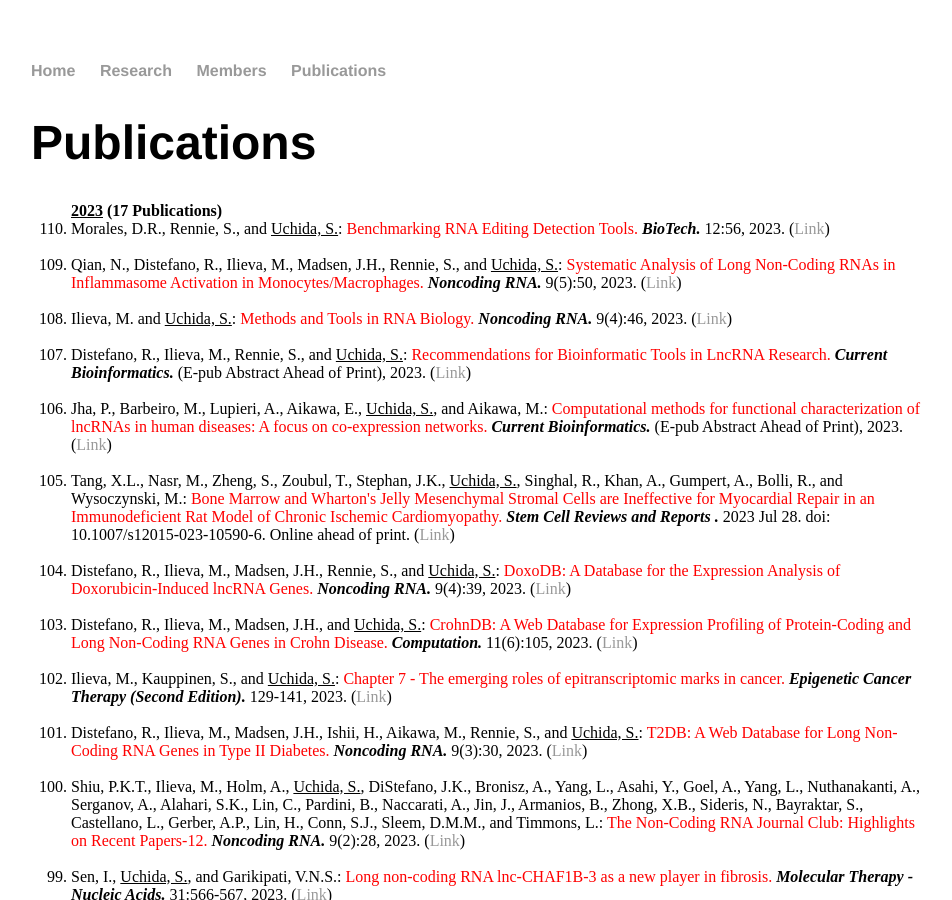
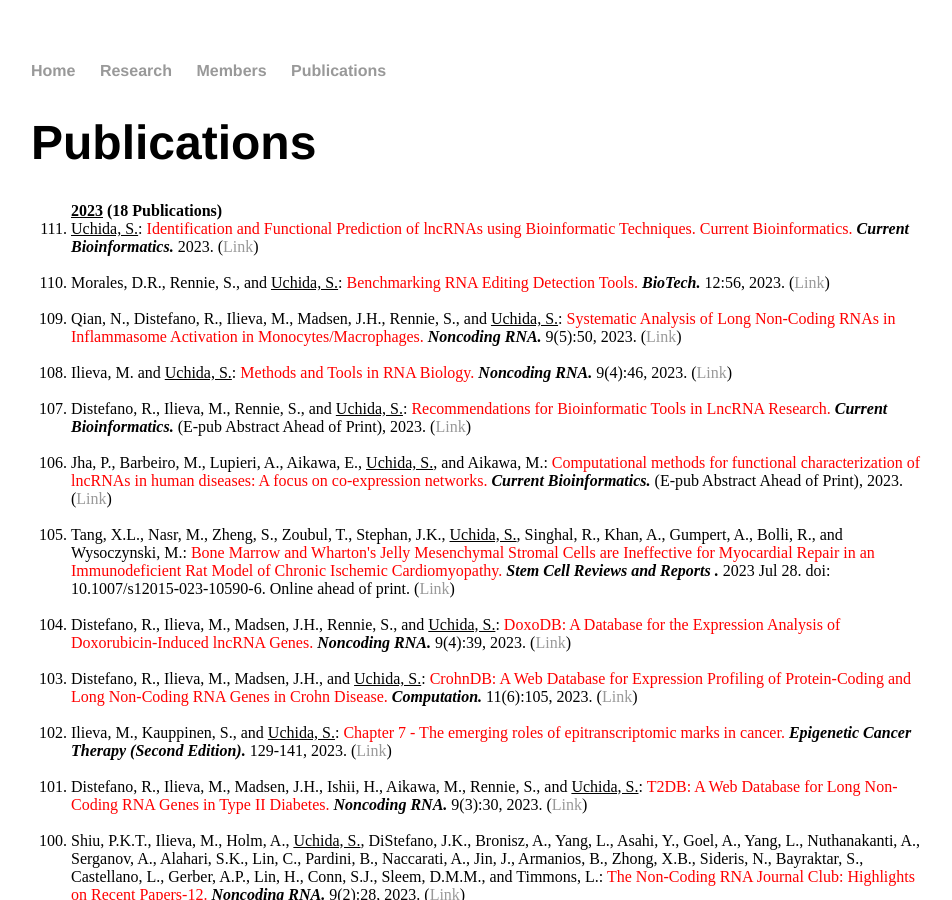
Before and after one commit to heartlncrna/heartlncrna.github.io, a Jekyll site: the page publications/pub_list.html, which Jekyll copies as it is, in a window 1280 px wide and 900 px high. Shown: the whole window, without its empty margins (161-1113 px from the left). Built offline with Jekyll 4.4.1, drawn with Linux system fonts in a browser that asks for light colours.

Commit message:
Update pub_list.html

```diff
--- a/publications/pub_list.html
+++ b/publications/pub_list.html
@@ -26,7 +26,10 @@
 
 			<p class="Normal">
 			<ol reversed="reversed">
-				<strong><u>2023</u>  (17 Publications)</strong>
+				<strong><u>2023</u>  (18 Publications)</strong>
+				<li>		<u>Uchida, S.</u>: <font color="red">Identification and Functional Prediction of lncRNAs using Bioinformatic Techniques. Current Bioinformatics.</font> <b><i> Current Bioinformatics.</i></b> 2023. (<a href="http://dx.doi.org/10.2174/1574893618666230907165829">Link</span></a>)</li>
+			<br>
+
 				<li>		Morales, D.R., Rennie, S., and <u>Uchida, S.</u>: <font color="red">Benchmarking RNA Editing Detection Tools.</font> <b><i> BioTech.</i></b> 12:56, 2023. (<a href="https://www.mdpi.com/2673-6284/12/3/56">Link</span></a>)</li>
 			<br>
 
```
